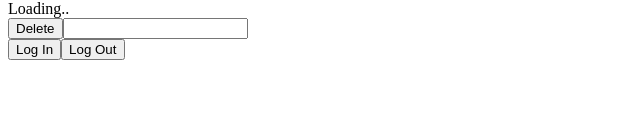
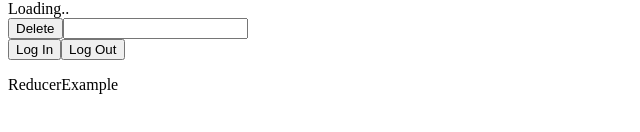
Before and after one commit to furkansylu97/TypeScript_Works, a React (Vite) app in the folder ReactTypeScript/: page / in a window 1280 px wide. Shown: the part 350-482 px from the top of the page, without its empty margins (0-640 px from the left). Built offline with nearby package versions, Linux system fonts and the light colour scheme.

Commit message:
ReducerExample.tsx component was created

```diff
--- a/ReactTypeScript/src/App.tsx
+++ b/ReactTypeScript/src/App.tsx
@@ -4,6 +4,7 @@ import Home from './components/Home'
 import Instructor from './components/Instructor'
 import InstructorList from './components/InstructorList'
 import LoginCheck from './components/LoginCheck'
+import ReducerExample from './components/ReducerExample'
 import Request from './components/Request'
 
 function App() {
@@ -36,6 +37,7 @@ function App() {
       <Request status = 'loading' />
       <EventActions />
       <LoginCheck />
+      <ReducerExample />
     </>
   )
 }
--- /dev/null
+++ b/ReactTypeScript/src/components/ReducerExample.tsx
@@ -0,0 +1,9 @@
+import React from 'react'
+
+function ReducerExample() {
+  return (
+    <div>ReducerExample</div>
+  )
+}
+
+export default ReducerExample
```
